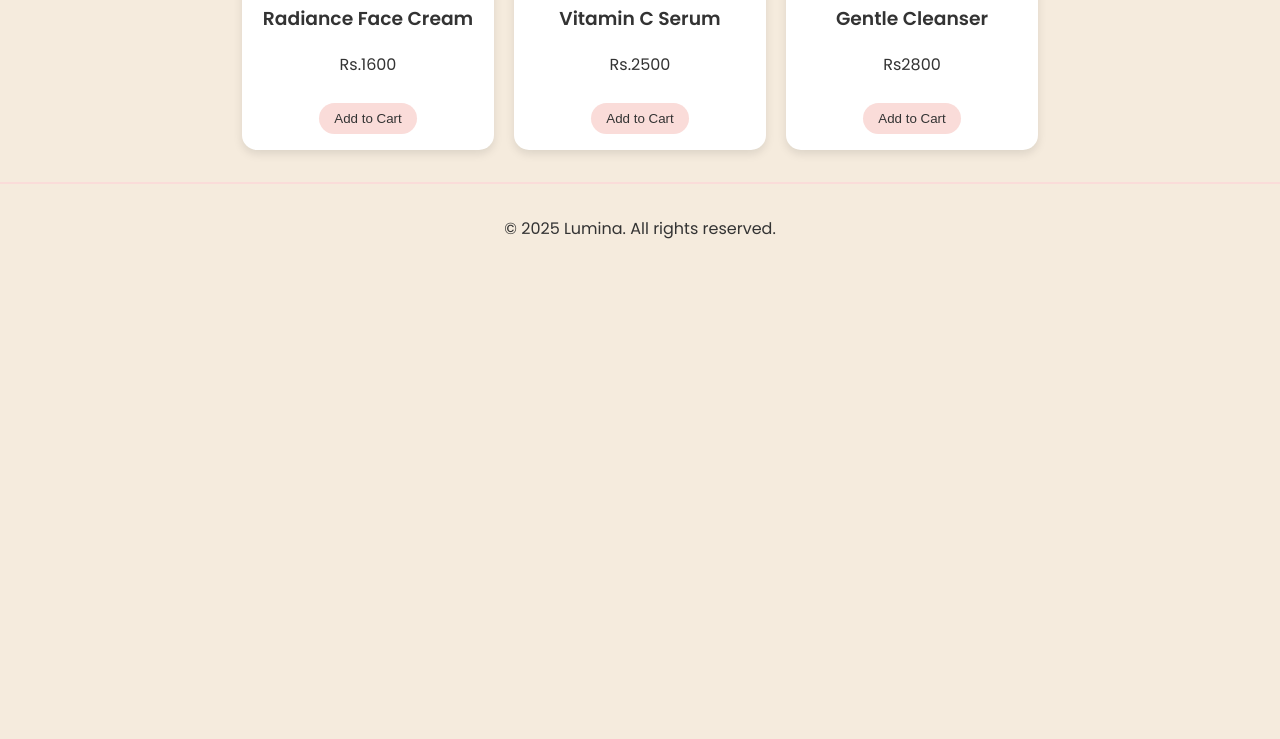
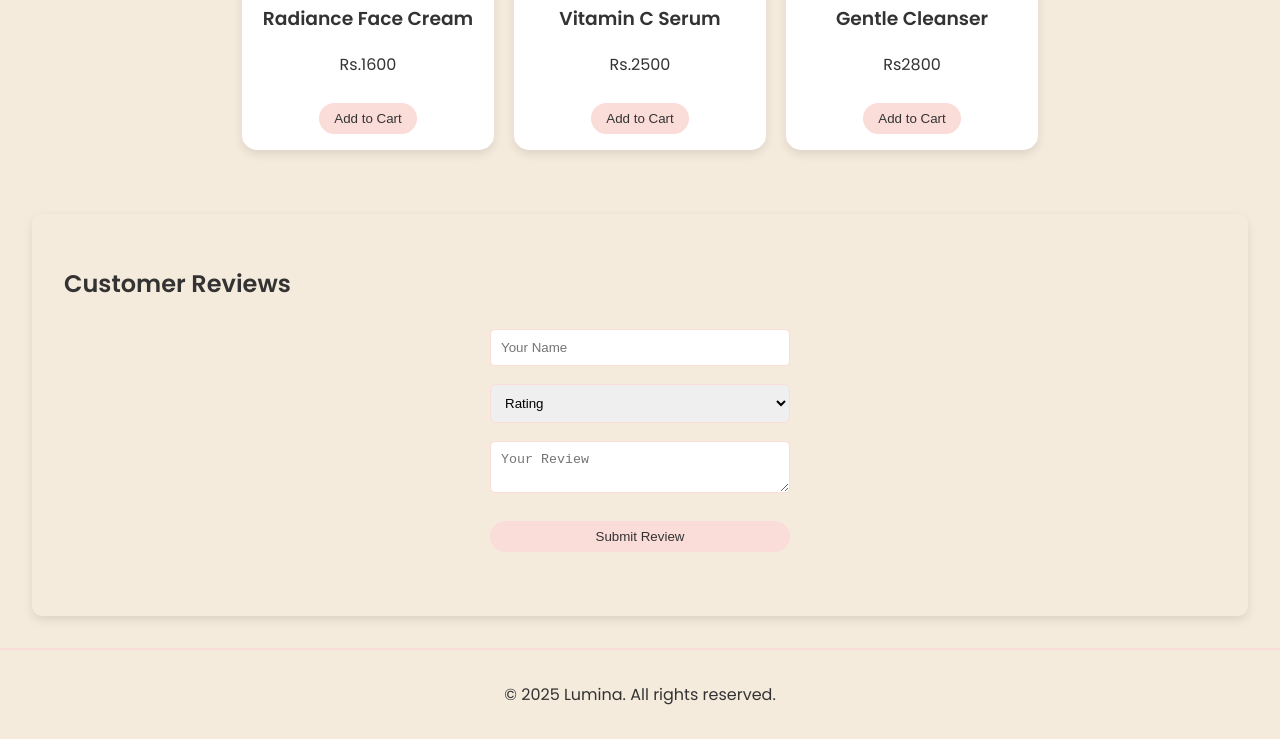
Before and after one commit to akhiabaseer23/Lumina, a plain HTML site: page shop.html in a window 1280 px wide. Shown: the part 447-1186 px from the top of the page. Before the commit the page ends 800 px from the top, so only its background shows below. Drawn offline with Linux system fonts and the light colour scheme.

Commit message:
review section added

```diff
--- a/script.js
+++ b/script.js
@@ -38,3 +38,22 @@ document.querySelectorAll(".product-card button").forEach(btn => {
 
 // Run count update on page load
 updateCartCount();
+
+function displayReviews() {
+    reviewsList.innerHTML = "";
+
+    if (reviews.length === 0) {
+        reviewsList.innerHTML = "<p>No reviews yet. Be the first to share your experience!</p>";
+        return;
+    }
+
+    reviews.forEach(r => {
+        const div = document.createElement("div");
+        div.classList.add("review");
+        div.innerHTML = `
+            <strong>${r.name}</strong> - ${"⭐".repeat(r.rating)}<br>
+            <p>${r.comment}</p>
+        `;
+        reviewsList.appendChild(div);
+    });
+}
--- a/shop.html
+++ b/shop.html
@@ -39,6 +39,25 @@
         </div>
     </div>
 </section>
+<section class="reviews">
+    <h2>Customer Reviews</h2>
+
+    <form id="reviewForm">
+        <input type="text" id="name" placeholder="Your Name" required>
+        <select id="rating" required>
+            <option value="">Rating</option>
+            <option value="5">⭐⭐⭐⭐⭐</option>
+            <option value="4">⭐⭐⭐⭐</option>
+            <option value="3">⭐⭐⭐</option>
+            <option value="2">⭐⭐</option>
+            <option value="1">⭐</option>
+        </select>
+        <textarea id="comment" placeholder="Your Review" required></textarea>
+        <button type="submit">Submit Review</button>
+    </form>
+
+    <div id="reviewsList"></div>
+</section>
 
 <footer>
     <p>&copy; 2025 Lumina. All rights reserved.</p>
--- a/style.css
+++ b/style.css
@@ -119,3 +119,50 @@ footer {
 #cartLink:hover {
     text-decoration: underline;
 }
+.reviews {
+    padding: 2rem;
+    background-color: #fff;
+    border-radius: 10px;
+    margin: 2rem;
+    box-shadow: 0 4px 10px rgba(0,0,0,0.1);
+}
+
+.reviews {
+    padding: 2rem;
+    background-color: #f5ebdd; /* same as body background */
+    border-radius: 10px;
+    margin: 2rem;
+    box-shadow: 0 4px 10px rgba(0,0,0,0.1);
+}
+
+
+#reviewForm {
+    display: flex;
+    flex-direction: column;
+    gap: 10px;
+    margin-bottom: 2rem;
+}
+
+#reviewForm input,
+#reviewForm select,
+#reviewForm textarea {
+    padding: 10px;
+    border: 1px solid #fadcd9;
+    border-radius: 5px;
+}
+
+#reviewsList {
+    display: flex;
+    flex-direction: column;
+    gap: 1rem;
+}
+
+.review {
+    padding: 1rem;
+    border-radius: 8px;
+    background-color: hsl(0, 11%, 96%);
+}
+
+.review strong {
+    color: #B8860B;
+}
```
Also changed, not shown: index.html (+3 -0 lines).
